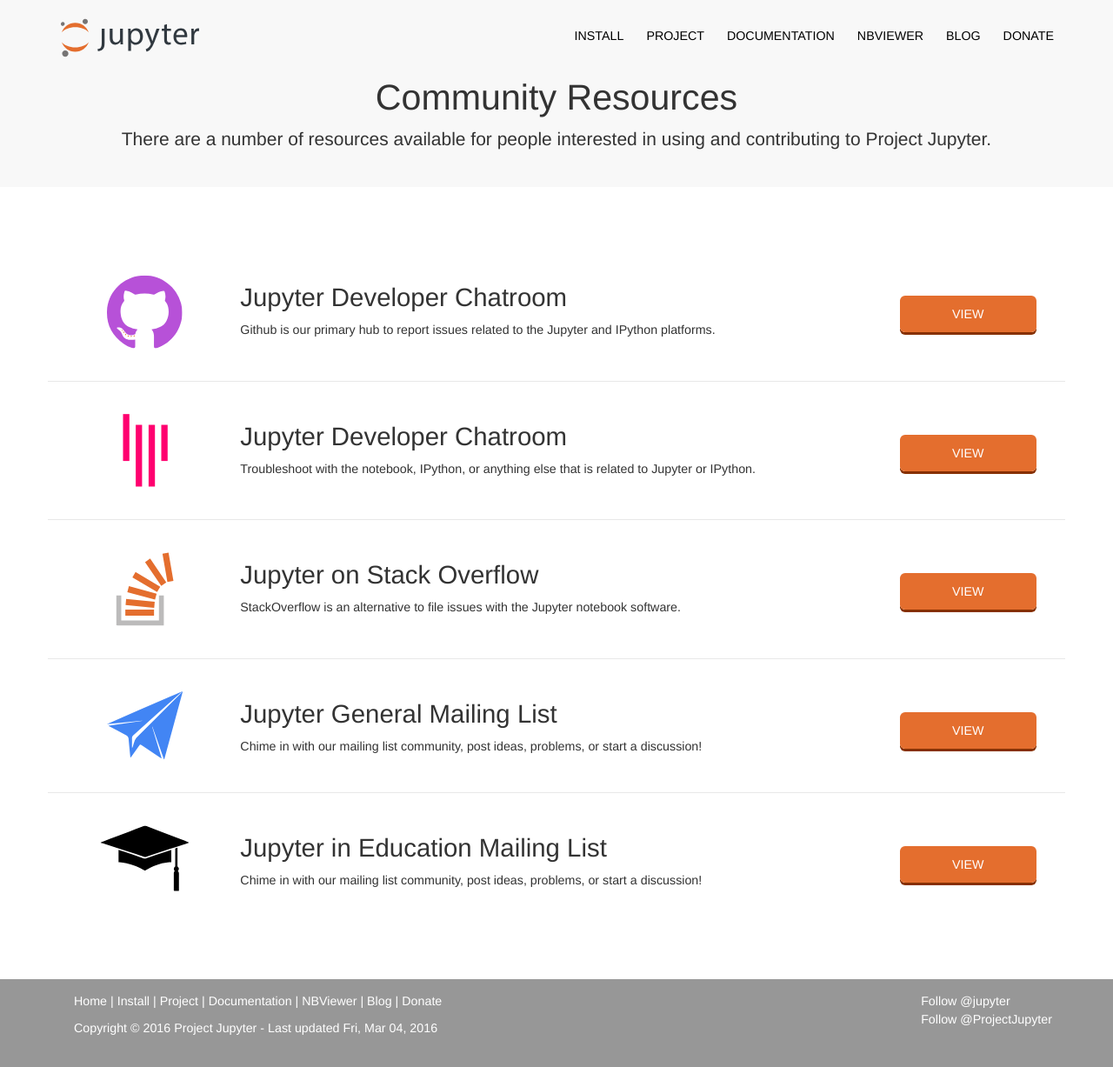
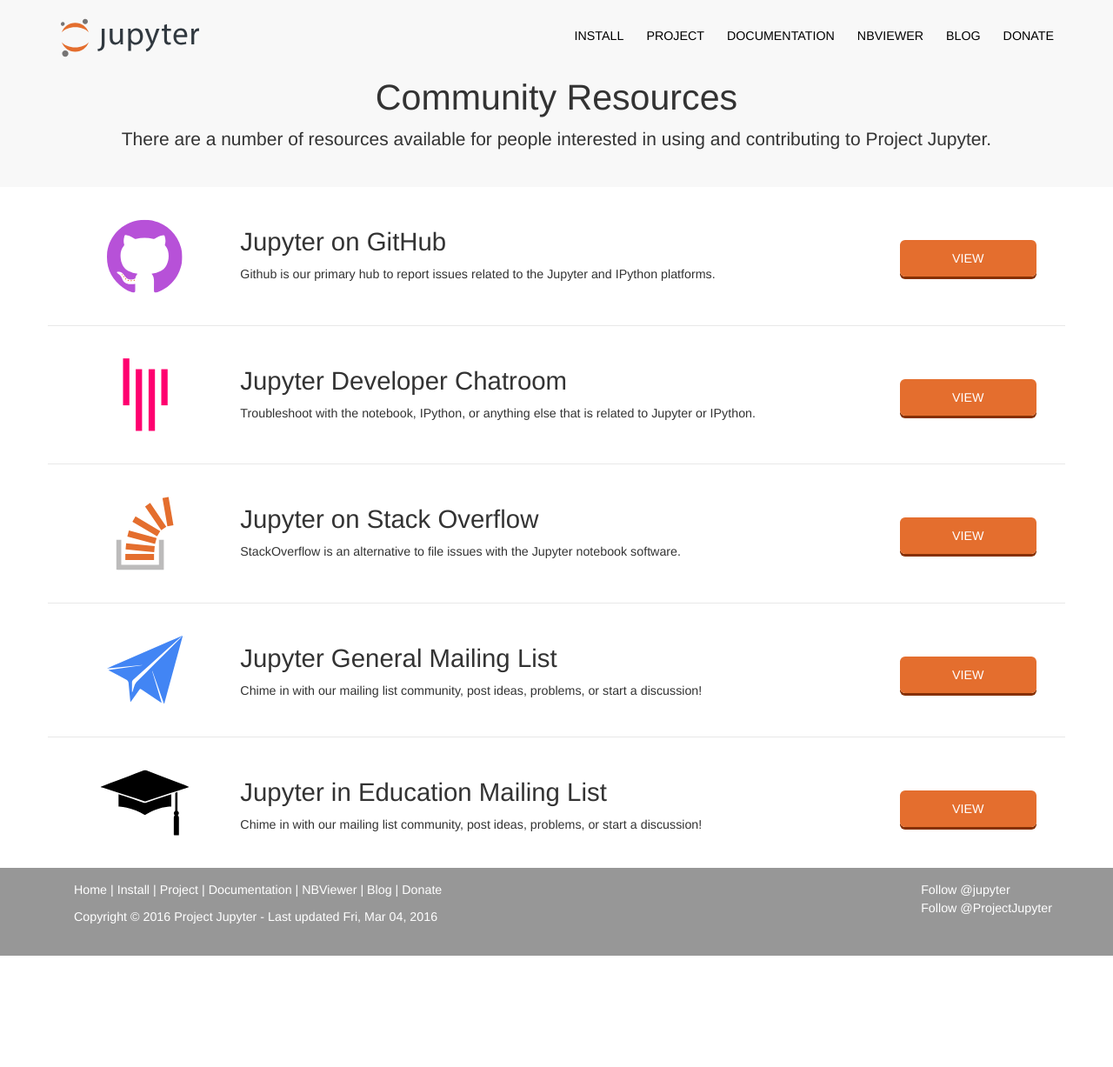
Before and after one commit to jupyter/jupyter.github.io, a Jekyll site: the page built from community.html, in a window 1280 px wide and 1227 px high. Shown: the whole window at 87% size. Built offline with Jekyll 4.4.1, drawn with Linux system fonts in a browser that asks for light colours; comment, search, counter and statistics services are not loaded.

Commit message:
Small changes to design
Polished design up, changed community block to community section, as
well as added a break to the GitHub section so that all of the outward
links would have the same height

```diff
--- a/community.html
+++ b/community.html
@@ -16,19 +16,19 @@
     <div class="about-block community">
         <div class="container">
             <div class="row">
-                <div class="col-sm-6 col-md-12 community-block">
+                <div class="col-sm-6 col-md-12 community-section">
                     <div class="col-md-2">
                         <img src="assets/github.svg">
                     </div>
                     <div class="col-md-8 community-text">
-                        <h2>Jupyter Developer Chatroom</h2>
+                        <h2>Jupyter on <br id="github-break">GitHub</h2>
                         <p>Github is our primary hub to report issues related to the Jupyter and IPython platforms.</p>
                     </div>
                     <div class="col-md-2 community-button">
                         <a href="https://github.com/jupyter">VIEW</a>
                     </div>
                 </div>
-                <div id="gitter" class="col-sm-6 col-md-12 community-block">
+                <div id="gitter" class="col-sm-6 col-md-12 community-section">
                     <div class="col-md-2">
                         <img src="assets/gitter.svg">
                     </div>
@@ -40,7 +40,7 @@
                         <a href="https://gitter.im/jupyter/jupyter">VIEW</a>
                     </div>
                 </div>
-                <div class="col-sm-6 col-md-12 community-block">
+                <div class="col-sm-6 col-md-12 community-section">
                     <div class="col-md-2">
                         <img src="assets/stack-overflow.svg">
                     </div>
@@ -52,7 +52,7 @@
                         <a href="http://stackoverflow.com/questions/tagged/jupyter">VIEW</a>
                     </div>
                 </div>
-                <div id="mailing-list" class="col-sm-6 col-md-12 community-block">
+                <div id="mailing-list" class="col-sm-6 col-md-12 community-section">
                     <div class="col-md-2">
                         <img src="assets/mail-list.svg">
                     </div>
@@ -64,7 +64,7 @@
                         <a href="https://groups.google.com/forum/#!forum/jupyter">VIEW</a>
                     </div>
                 </div>
-                <div id="last-block" class="col-sm-offset-3 col-sm-6 col-sm-offset-3 col-md-offset-0 col-md-12 community-block">
+                <div id="last-block" class="col-sm-offset-3 col-sm-6 col-sm-offset-3 col-md-offset-0 col-md-12 community-section">
                     <div class="col-md-2">
                         <img src="assets/mail-education.svg">
                     </div>
--- a/css/logo-nav.css
+++ b/css/logo-nav.css
@@ -89,6 +89,7 @@
 .nav > li > a {
     padding: 10px 13px;
     padding-top: 15px;
+
 }
 .nav > li > a:hover {
     color: #E46E2E;
@@ -810,7 +811,7 @@
 
 /*Community Page */
 
-.community-block {
+.community-section {
     padding: 17px;
     border-bottom: 1px solid #E8E8E8;
 }
@@ -833,11 +834,14 @@
 #last-block {
     border-bottom: none;
 }
+#github-break {
+    display: none;
+}
 @media (max-width: 992px) {
     .donate-box {
         margin-top: 10%;
     }
-    .community-block {
+    .community-section {
         padding: 0px;
         padding-top: 10px;
         padding-bottom: 30px;
@@ -850,13 +854,19 @@
     #gitter, #mailing-list {
         border-left: 1px solid #E8E8E8;
     }
-    .community-block img {
+    .community-section img {
         padding-bottom: 0px;
+        margin-top: 15px;
     }
+    #github-break {
+        display: inline;
+    }
+
 }
 .community {
     margin: 0 auto;
     display: block;
+    padding: 0px 0px;
 }
 @media (min-width: 768px) {
     .navbar-toggle {
```
